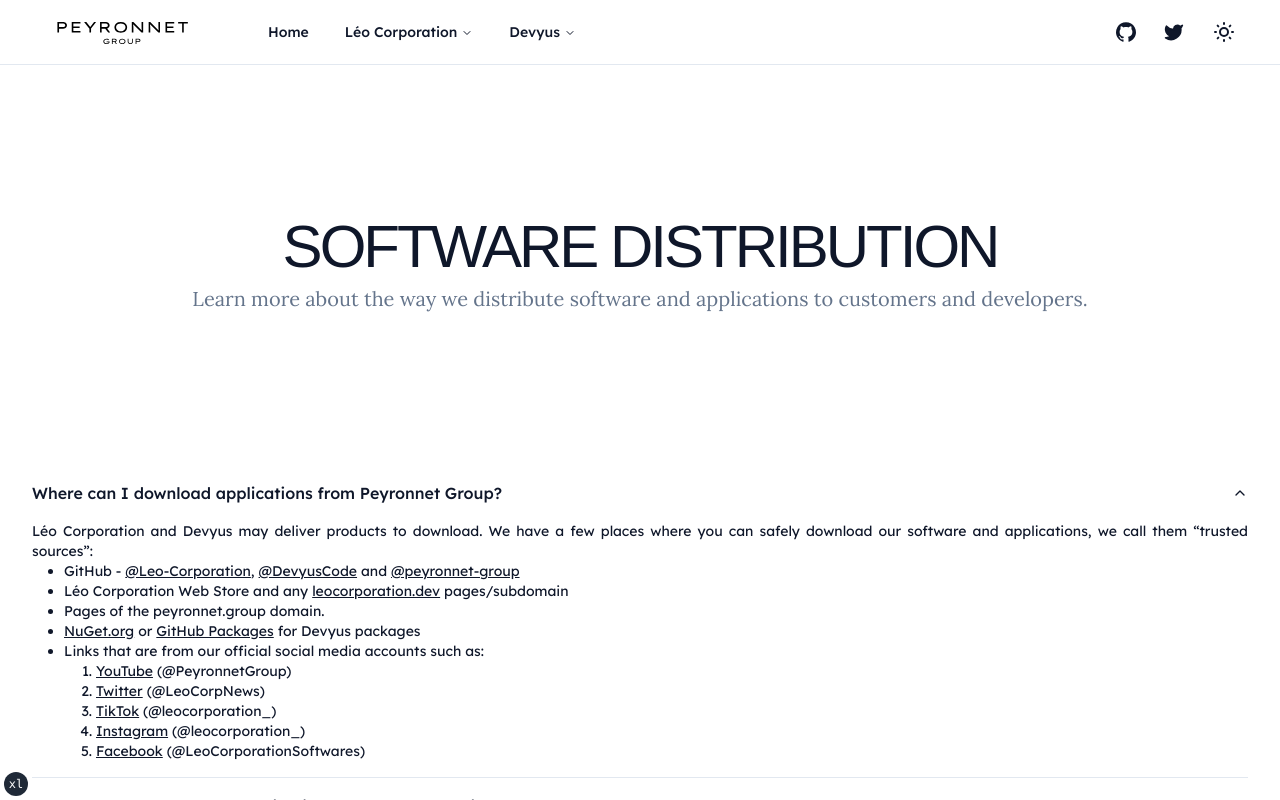
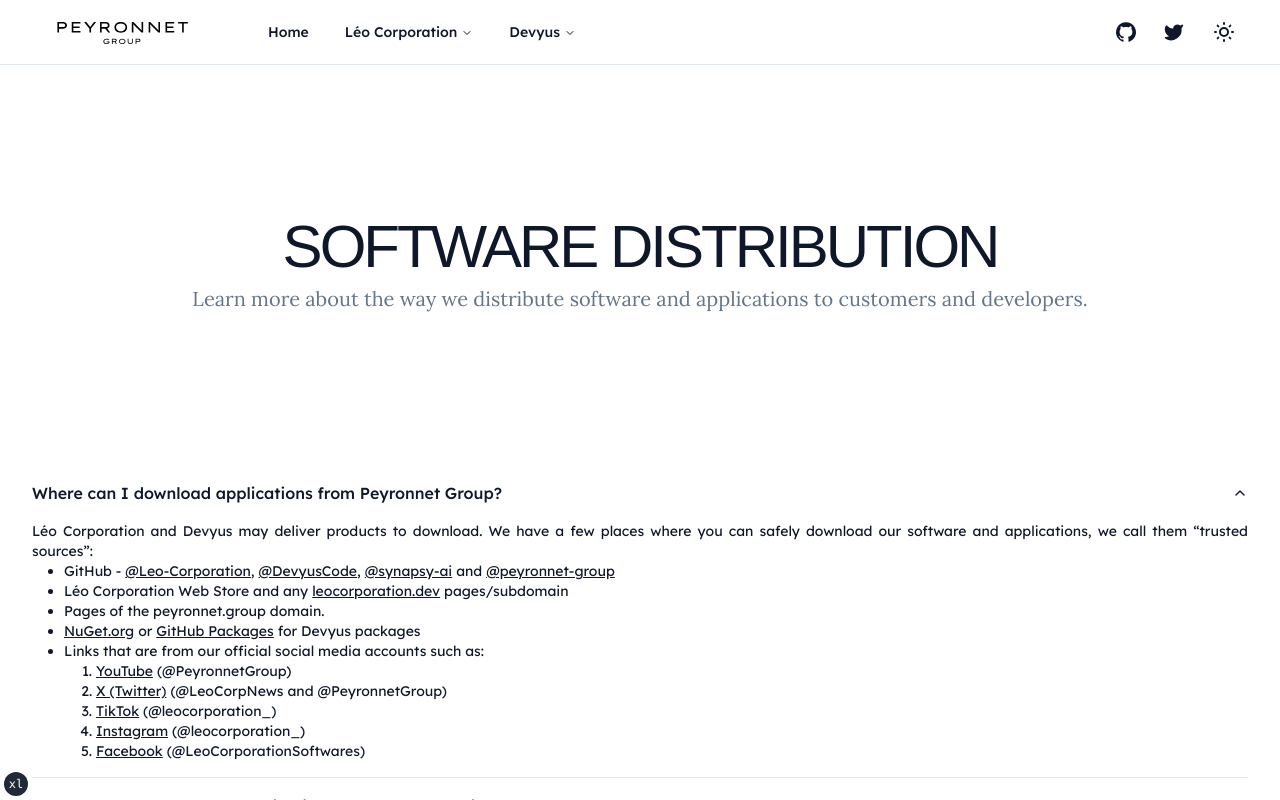
Before and after one commit to peyronnet-group/website, a Next.js app: page /distribution in a window 1280 px wide. Both pictures are taken after a click on the button "Where can I download applications from Peyronnet Group?". Shown: the top 800 px of the page. Built offline with nearby package versions, Linux system fonts and the light colour scheme; a web font is replaced by a local one.

Commit message:
Updated distribution page

```diff
--- a/app/distribution/page.tsx
+++ b/app/distribution/page.tsx
@@ -42,6 +42,9 @@
                   ,{" "}
                   <a className="underline" href="https://github.com/DevyusCode">
                     @DevyusCode
+                  </a>, {" "}
+                  <a className="underline" href="https://github.com/synapsy-ai">
+                    @synapsy-ai
                   </a>{" "}
                   and{" "}
                   <a
@@ -93,9 +96,9 @@
                         className="underline"
                         href="https://twitter.com/LeoCorpNews"
                       >
-                        Twitter
+                        X (Twitter)
                       </a>{" "}
-                      (@LeoCorpNews)
+                      (@LeoCorpNews and @PeyronnetGroup)
                     </li>
                     <li>
                       <a
```
